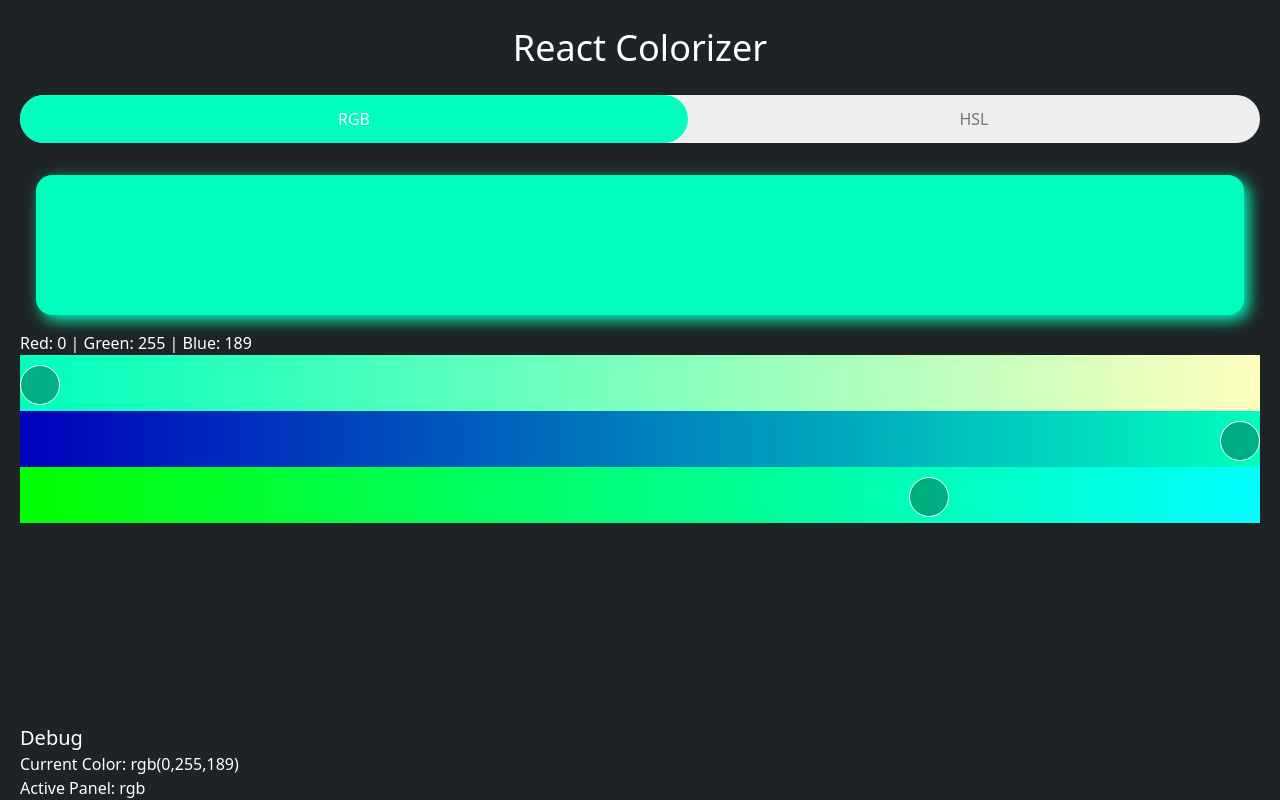
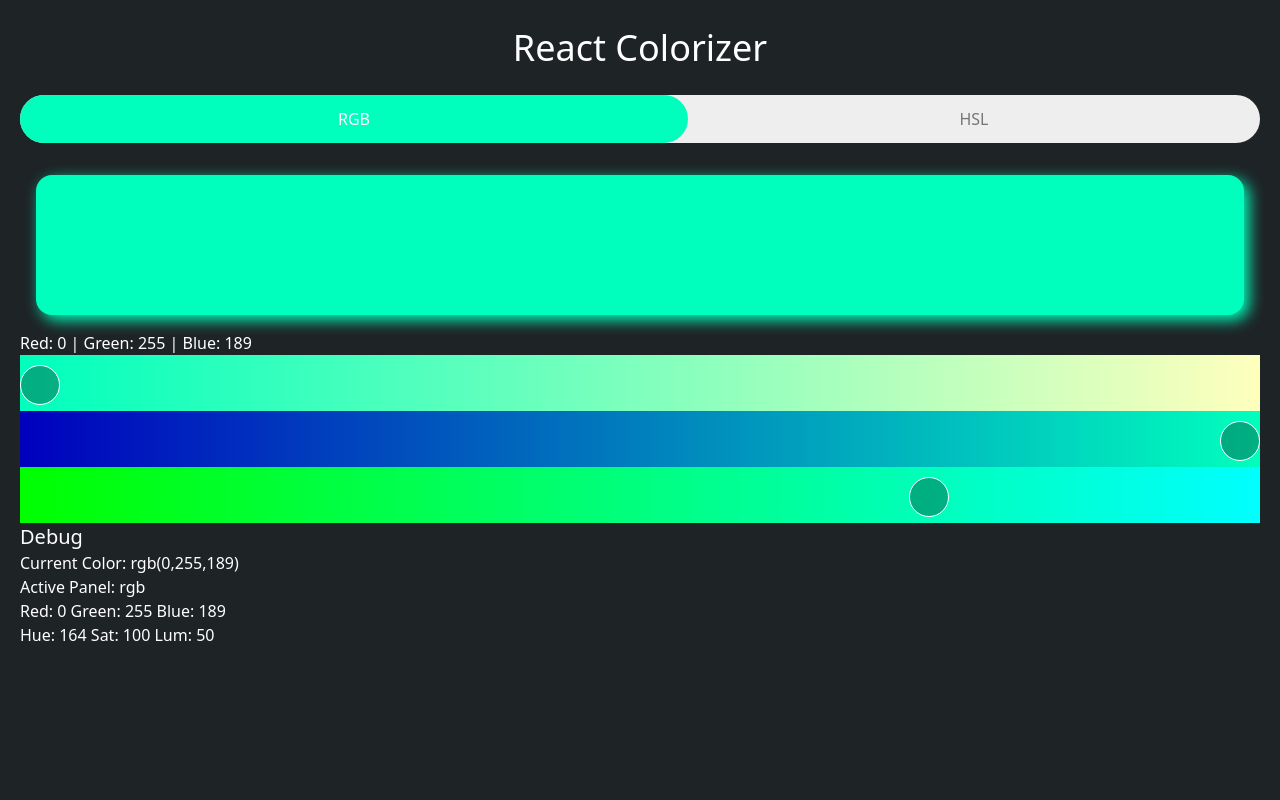
Before and after one commit to christiaan-fourie/zestii, a React (Create React App) app: page / in a window 1280 px wide. Built offline with nearby package versions, Linux system fonts and the light colour scheme; the HTML template or start-up script is replaced by a standard one.

Commit message:
Update App.jsx

```diff
--- a/src/App.jsx
+++ b/src/App.jsx
@@ -51,8 +51,8 @@ function App() {
     if (activePanel === 'rgb') {
       setColor('rgb(' + red + ',' + green + ',' + blue + ')')
       setHue(RGBtoHSL(red,green,blue).hue)
-      setSat(RGBtoHSL(red,green,blue).sat)
-      setLum(RGBtoHSL(red,green,blue).lum)
+      setSat(RGBtoHSL(red,green,blue).saturation)
+      setLum(RGBtoHSL(red,green,blue).luminace)
     } else {
       setColor('hsl(' + hue + ',' + sat + '%,' + lum + '%)')
       setRed(HSLtoRGB(hue, sat, lum).red)
@@ -143,11 +143,12 @@ function App() {
         </div> */}
 
 
-        <div className="absolute bottom-0">
+        <div className="relative bottom-0">
           <h4 className="text-xl"> Debug </h4>
           <p>Current Color:  {color} </p>
           <p>Active Panel: {activePanel} </p>
-          <p>  </p>
+          <p>Red: {red} Green: {green} Blue: {blue}</p>
+          <p>Hue: {hue} Sat: {sat} Lum: {lum} </p>
           <p>  </p>
         </div>
 
```
